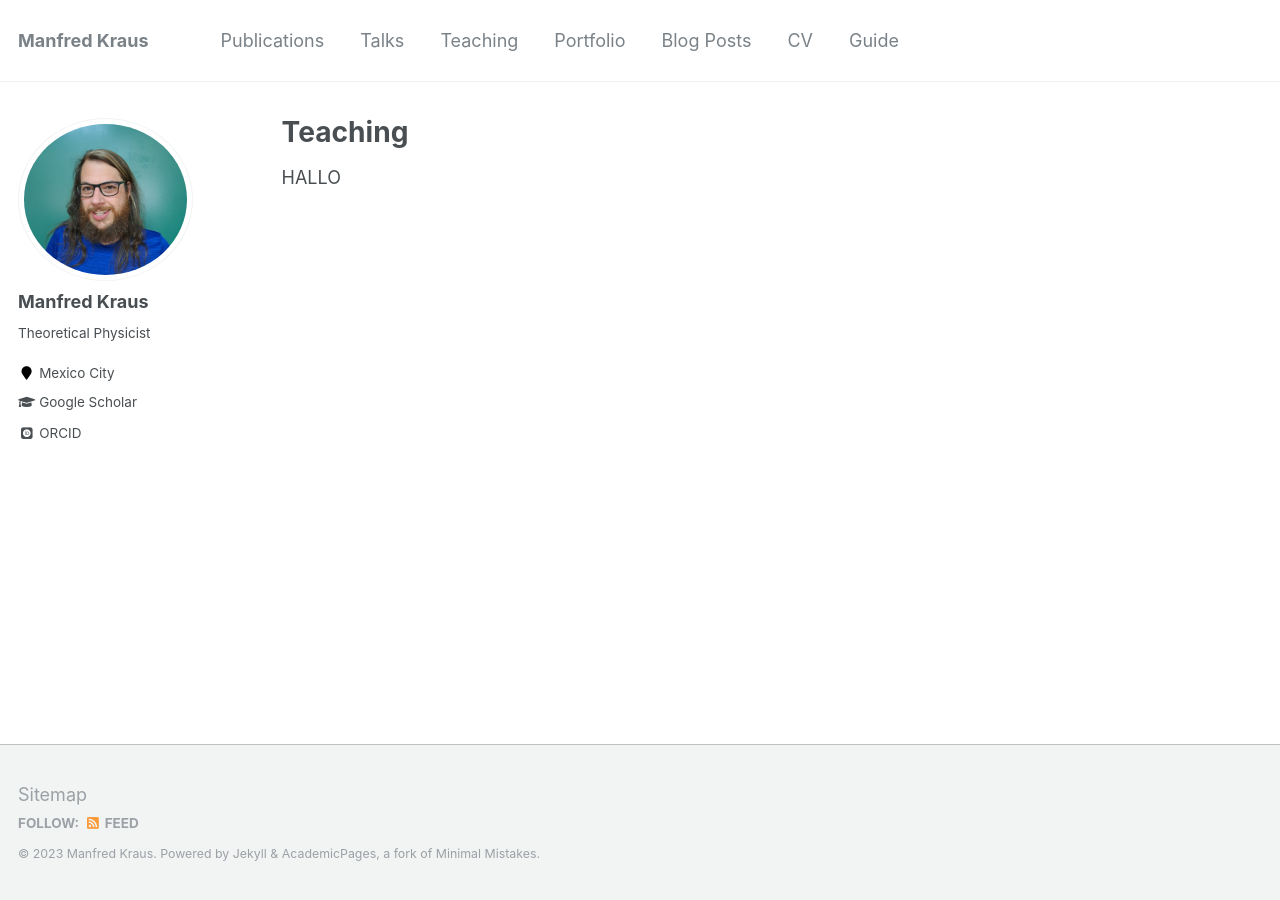
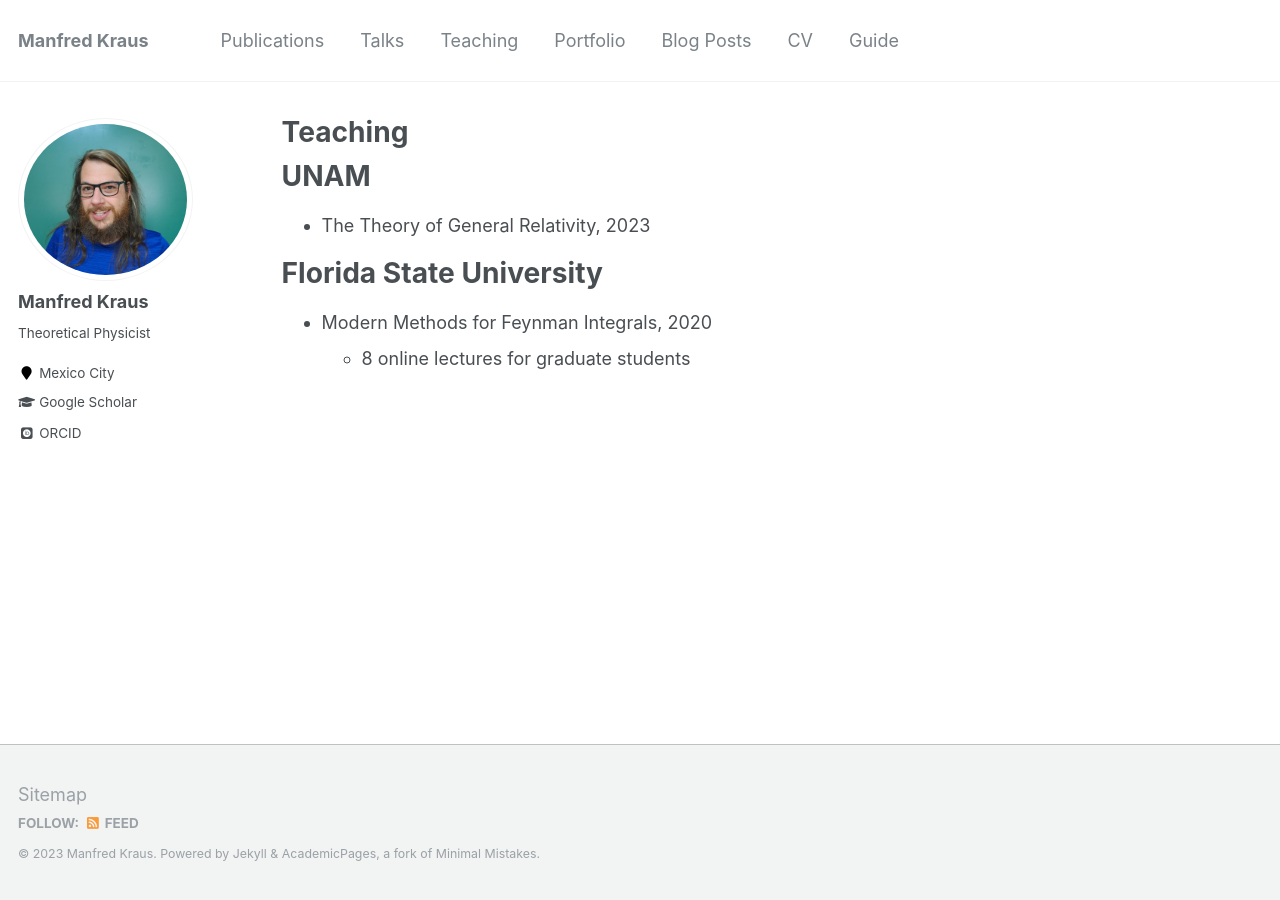
Before and after one commit to ManfredKraus/ManfredKraus.github.io, a Jekyll site: the page built from _pages/teaching.md, in a window 1280 px wide. Built offline with Jekyll 4.4.1, drawn with Linux system fonts in a browser that asks for light colours; some web fonts are replaced.

Commit message:
update teaching

```diff
--- a/_pages/teaching.md
+++ b/_pages/teaching.md
@@ -5,6 +5,11 @@ permalink: /teaching/
 author_profile: true
 ---
 
-{% include base_path %}
+UNAM
+======
+* The Theory of General Relativity, 2023
 
-HALLO
+Florida State University
+=====
+* Modern Methods for Feynman Integrals, 2020
+  * 8 online lectures for graduate students
```
